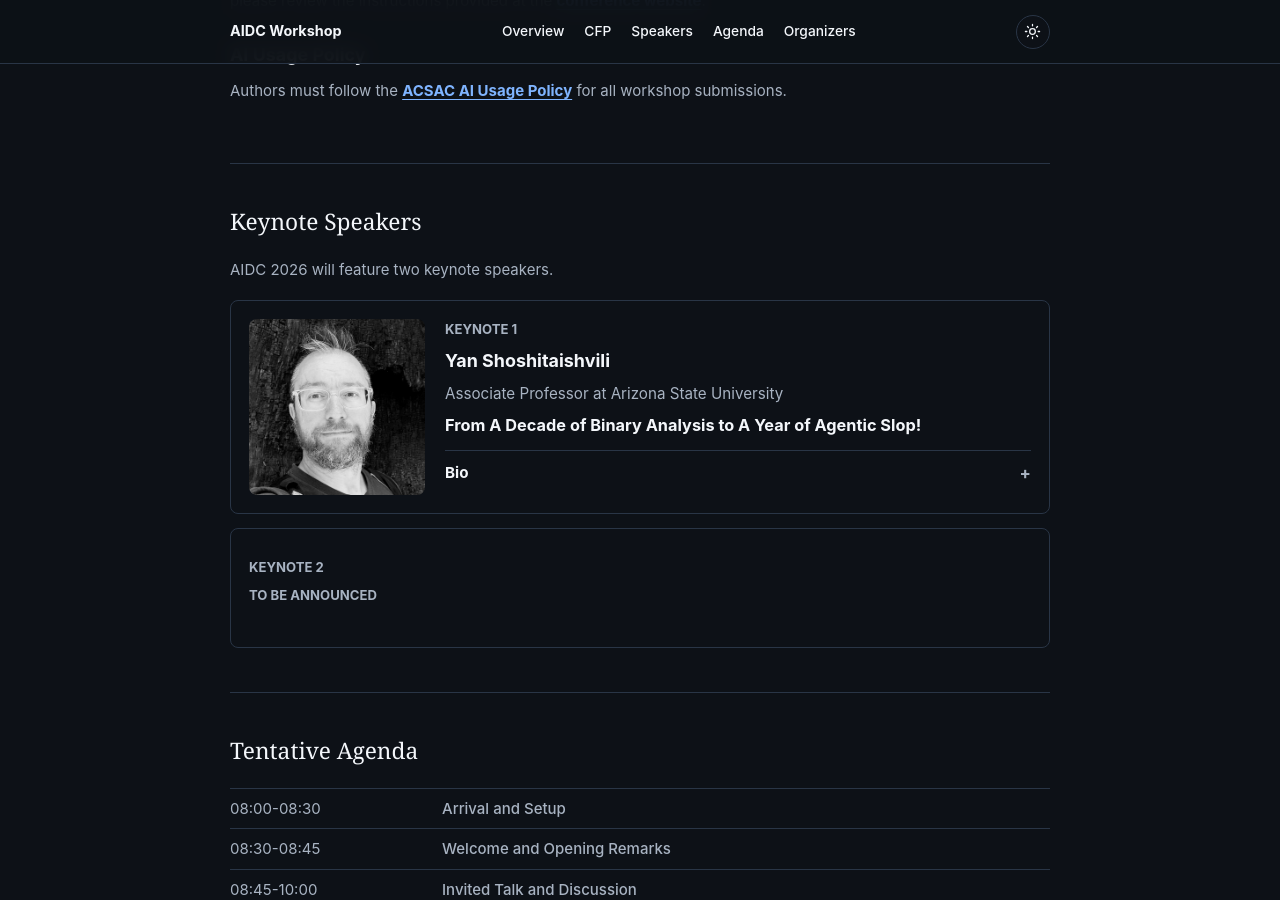
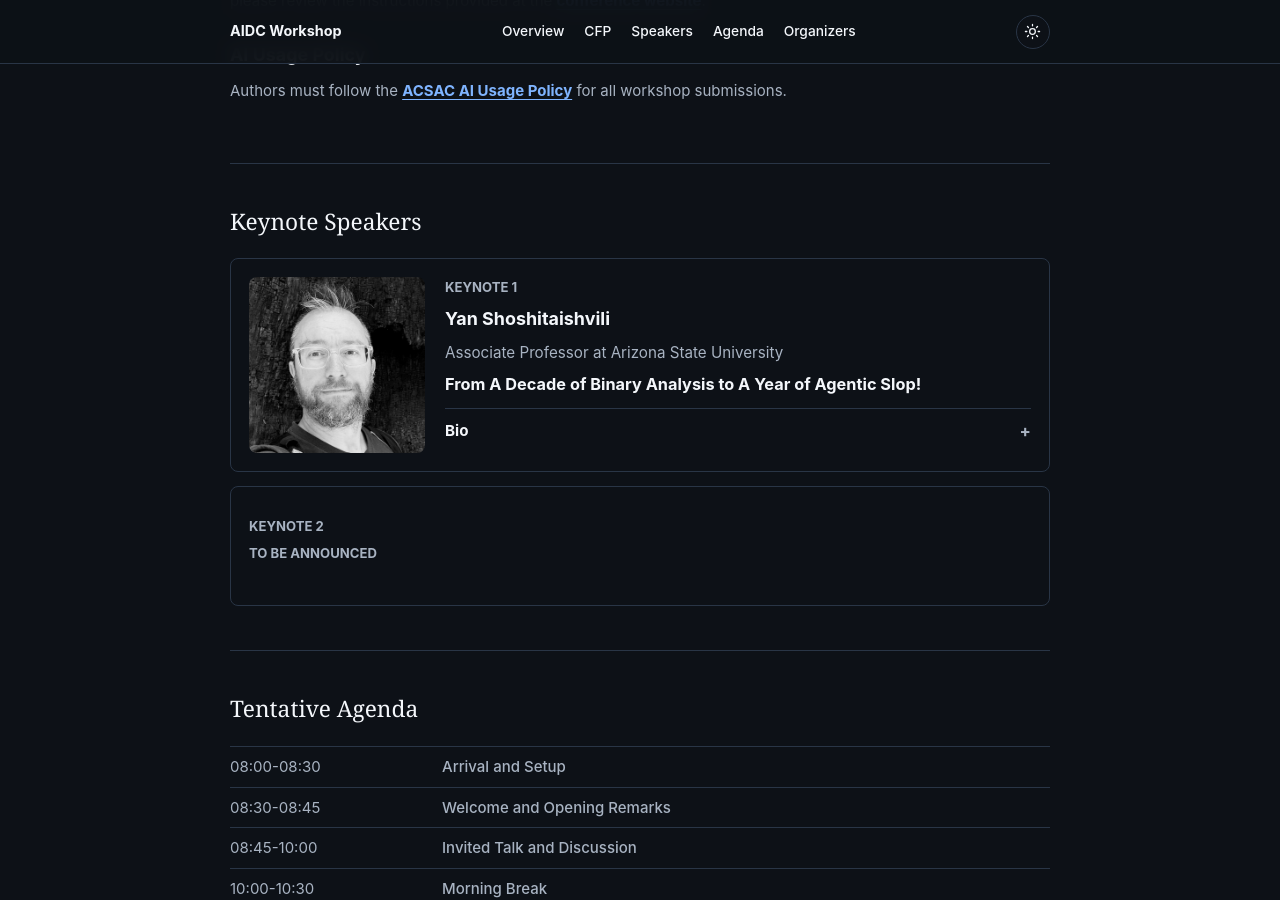
Before and after one commit to aidcworkshop/aidcworkshop.github.io, a Jekyll site: the page built from index.md, in a window 1280 px wide and 900 px high, scrolled down 4289 px. Built offline with Jekyll 4.4.1, drawn with Linux system fonts in a browser that asks for light colours.

Commit message:
Remove keynote intro text

```diff
--- a/_data/workshop.yml
+++ b/_data/workshop.yml
@@ -25,8 +25,6 @@ overview:
 
 speakers:
   heading: "Keynote Speakers"
-  body:
-    - "AIDC 2026 will feature two keynote speakers."
   keynotes:
     - label: "Keynote 1"
       name: "Yan Shoshitaishvili"
--- a/_layouts/home.html
+++ b/_layouts/home.html
@@ -167,9 +167,11 @@ layout: default
       <h2>{{ workshop.speakers.heading }}</h2>
     </div>
     <div class="section__body speaker-section">
-      {% for paragraph in workshop.speakers.body %}
-        <p>{{ paragraph }}</p>
-      {% endfor %}
+      {% if workshop.speakers.body %}
+        {% for paragraph in workshop.speakers.body %}
+          <p>{{ paragraph }}</p>
+        {% endfor %}
+      {% endif %}
       {% if workshop.speakers.keynotes %}
         <div class="keynote-list">
           {% for speaker in workshop.speakers.keynotes %}
```
